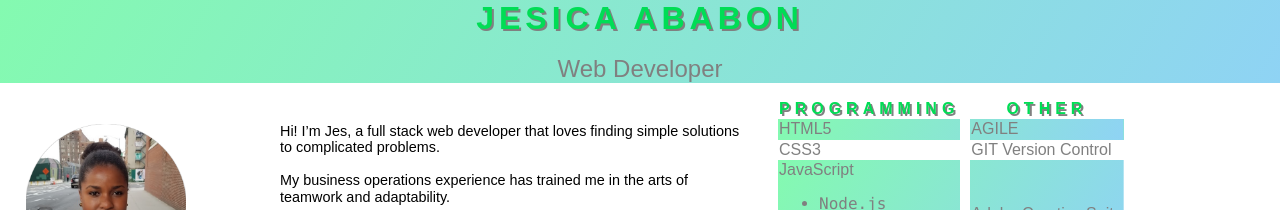
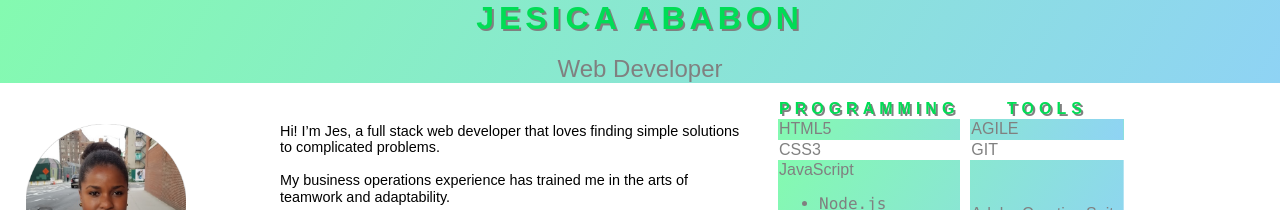
Before and after one commit to jesababon/jesicaAbabon, a React (Create React App) app: page / in a window 1280 px wide. Shown: the top 210 px of the page. Built offline with nearby package versions, Linux system fonts and the light colour scheme.

Commit message:
changed 'other' to 'tools'

```diff
--- a/src/Bio.js
+++ b/src/Bio.js
@@ -26,7 +26,7 @@ class Bio extends Component {
 							<tbody>
 							<tr>
 								<th>PROGRAMMING</th>
-								<th>OTHER</th>
+								<th>TOOLS</th>
 							</tr>
 							<tr>
 								<td>HTML5</td>
@@ -34,7 +34,7 @@ class Bio extends Component {
 							</tr>
 							<tr>
 								<td>CSS3</td>
-								<td>GIT Version Control</td>
+								<td>GIT</td>
 							</tr>
 							<tr>
 								<td>
```
